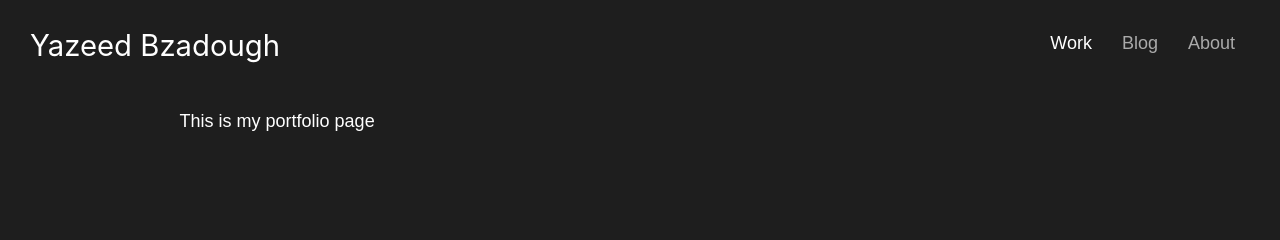
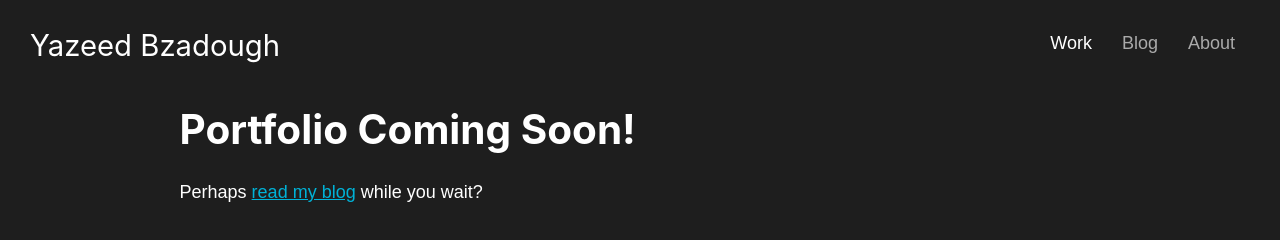
Before and after one commit to yazeedb/yazeedb.com, a Gatsby site: page / in a window 1280 px wide. Built offline with nearby package versions, Linux system fonts and the light colour scheme; Gatsby itself is replaced by a stand-in of ours.

Commit message:
add dummy work page and "Coming Soon" message

```diff
--- a/src/pages/index.js
+++ b/src/pages/index.js
@@ -1,7 +1,13 @@
 import React from 'react'
+import { Link } from 'gatsby'
 
 import Layout from '../components/layout'
 
-const IndexPage = () => <Layout>This is my portfolio page</Layout>
+const IndexPage = () => (
+  <Layout>
+    <h1>Portfolio Coming Soon!</h1>
+    Perhaps <Link to="/blog">read my blog</Link> while you wait?
+  </Layout>
+)
 
 export default IndexPage
```
Also changed, not shown: src/pages/work.js (added, +7 -0 lines).
